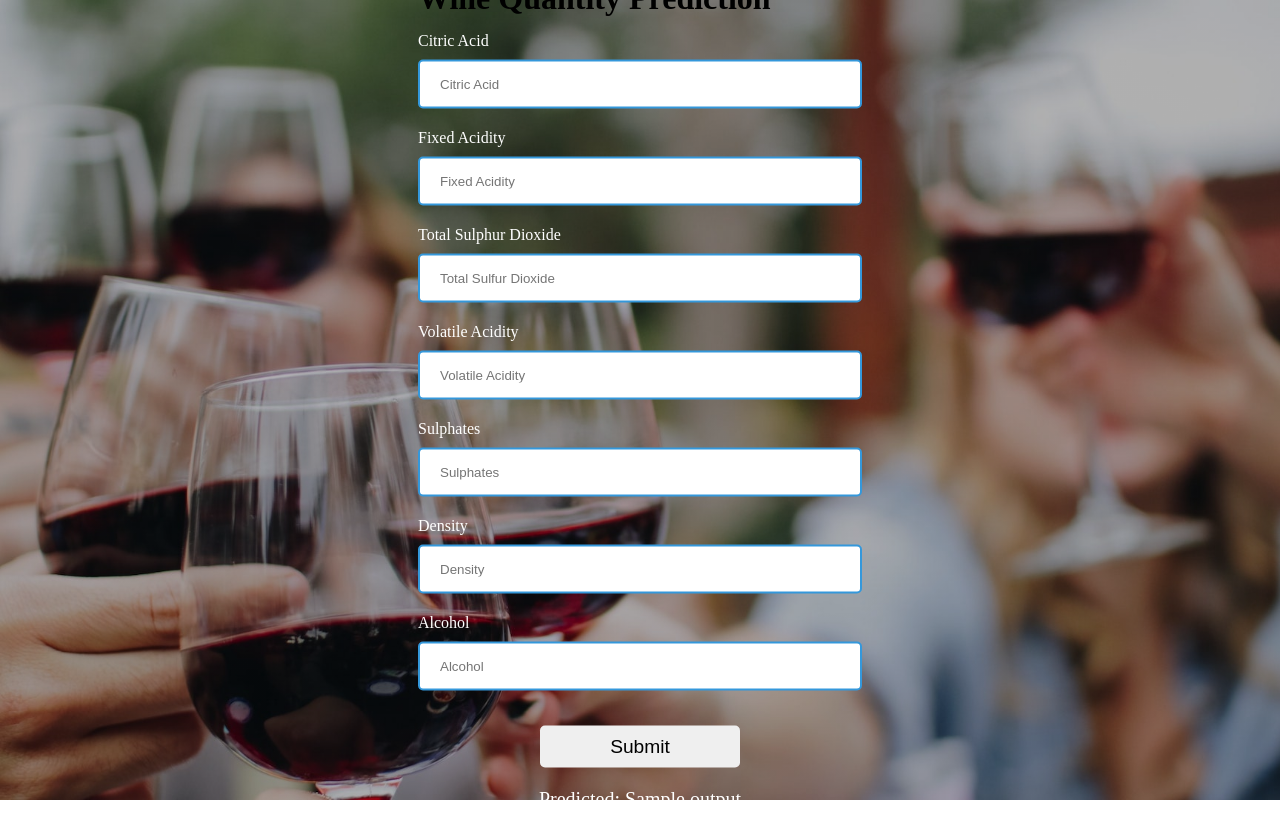
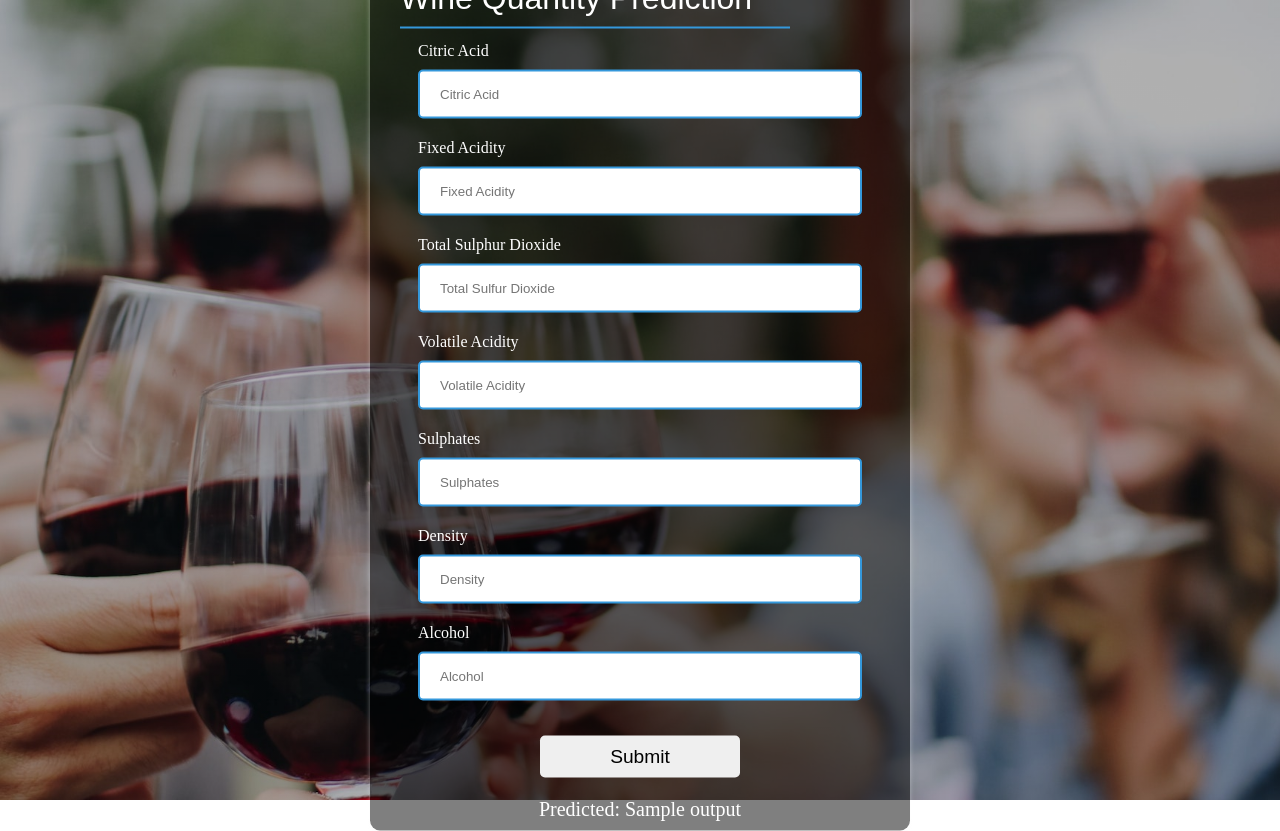
Before and after one commit to DivyamSingh18/Red-Wine-Prediction-Training, a Flask app: template templates/index.html in a window 1280 px wide. Before the commit the page ends 800 px from the top, so only its background shows below. Run offline with Flask 2, Linux system fonts and the light colour scheme; the template is opened without the code that fills it: most values are stand-ins (such as "Sample title", 1, 10 or a date in 2020); parts of the project's set-up code (start-up, migrations or seed data) failed here and were passed over.

Commit message:
Update index.html

```diff
--- a/templates/index.html
+++ b/templates/index.html
@@ -10,7 +10,7 @@
   <body>
     <div class="houseContainer">
       <div class="houseContainer_result">
-        <form action="http://127.0.0.1:5000/prediction" method="POST">
+        <form action="http://127.0.0.1:5000/prediction" method="POST" class="Form">
           <h1>Wine Quantity Prediction</h1>
           <div class="formInput">
             <div class="formInput_container">
```
